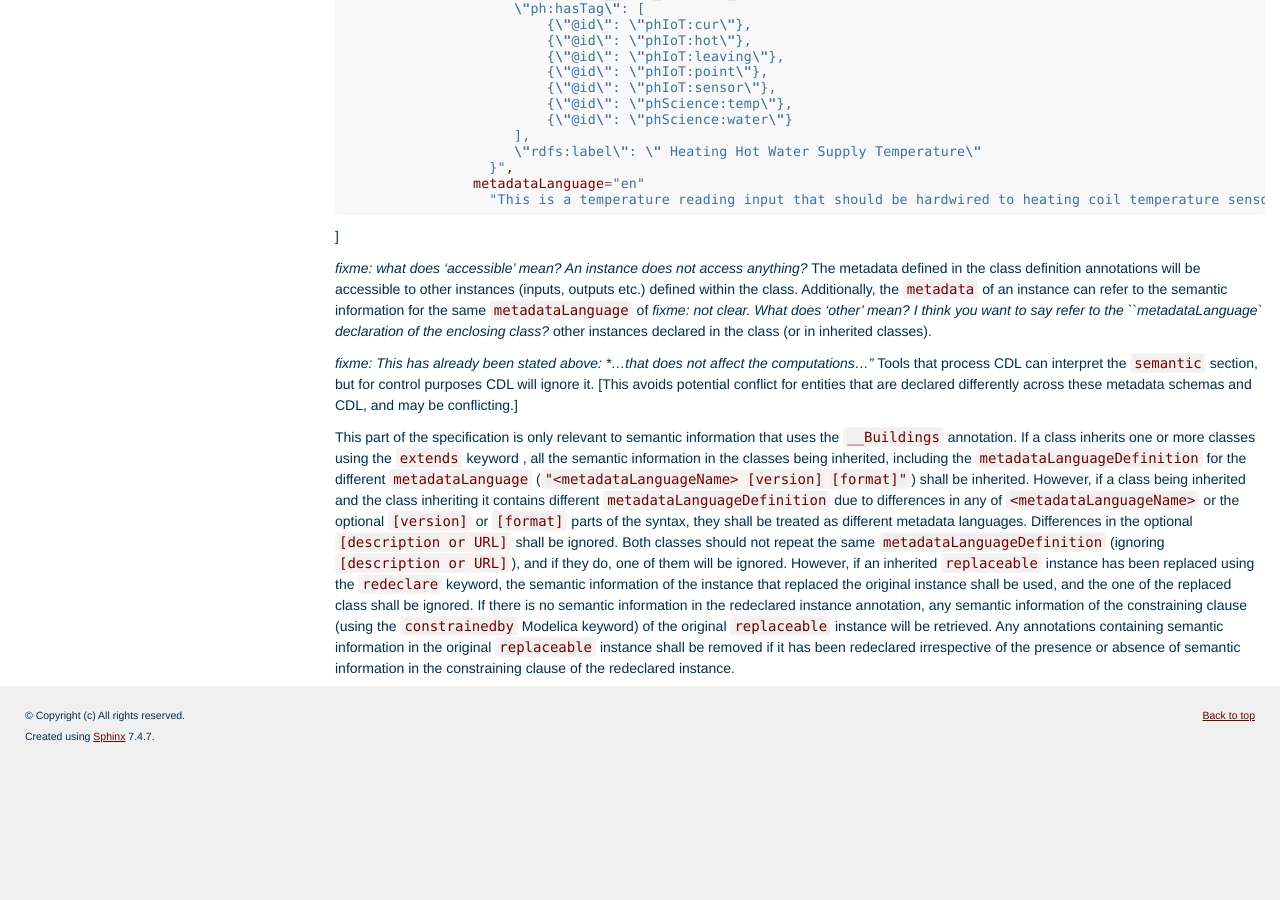
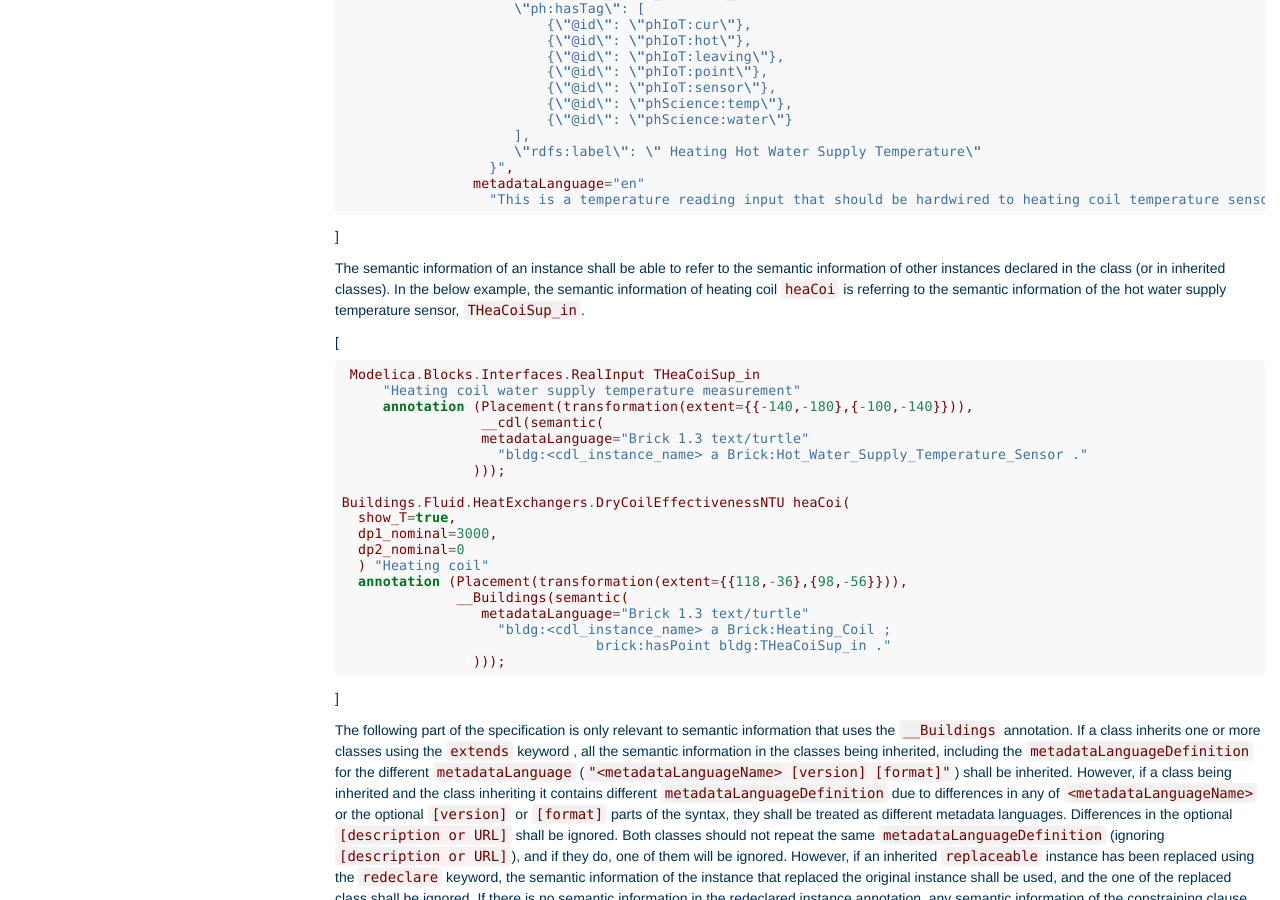
Before and after one commit to lbl-srg/obc, a Sphinx documentation site: the page built from specification/source/cdl.rst, in a window 1280 px wide and 900 px high, scrolled down 26381 px. Built offline with Sphinx 7.4.7, drawn with Linux system fonts in a browser that asks for light colours; formulas are drawn with MathJax 3; cross-references to code outside the pages are shown as plain code; before the commit the page ends 27143 px from its top, so only the background shows below that.

Commit message:
addressing comments - part2

```diff
--- a/specification/source/cdl.rst
+++ b/specification/source/cdl.rst
@@ -1925,15 +1925,38 @@ and the Project Haystack identifier as ``{"@id": "THeaCoiSup_in"}``.
 
 ]
 
-*fixme: what does 'accessible' mean? An instance does not access anything?* The metadata defined in the class definition annotations will be accessible to other instances (inputs, outputs etc.)
-defined within the class.
-Additionally, the ``metadata`` of an instance can refer to the semantic information for the same ``metadataLanguage``
-of *fixme: not clear. What does 'other' mean? I think you want to say refer to the ``metadataLanguage` declaration of the enclosing class?* other instances declared in the class (or in inherited classes).
-
-*fixme: This has already been stated above: *...that does not affect the computations..."* Tools that process CDL can interpret the ``semantic`` section, but for control purposes CDL will ignore it.
-[This avoids potential conflict for entities that are declared differently across these metadata schemas and CDL, and may be conflicting.]
-
-This part of the specification is only relevant to semantic information that uses
+The semantic information of an instance shall be able to refer to the semantic
+information of other instances declared in the class (or in inherited classes).
+In the below example, the semantic information of heating coil ``heaCoi`` is
+referring to the semantic information of the hot water supply temperature sensor,
+``THeaCoiSup_in``.
+
+[
+
+.. code-block:: modelica
+
+   Modelica.Blocks.Interfaces.RealInput THeaCoiSup_in
+       "Heating coil water supply temperature measurement"
+       annotation (Placement(transformation(extent={{-140,-180},{-100,-140}})),
+                   __cdl(semantic(
+                   metadataLanguage="Brick 1.3 text/turtle"
+                     "bldg:<cdl_instance_name> a Brick:Hot_Water_Supply_Temperature_Sensor ."
+                  )));
+
+  Buildings.Fluid.HeatExchangers.DryCoilEffectivenessNTU heaCoi(
+    show_T=true,
+    dp1_nominal=3000,
+    dp2_nominal=0
+    ) "Heating coil"
+    annotation (Placement(transformation(extent={{118,-36},{98,-56}})),
+                __Buildings(semantic(
+                   metadataLanguage="Brick 1.3 text/turtle"
+                     "bldg:<cdl_instance_name> a Brick:Heating_Coil ;
+                                 brick:hasPoint bldg:THeaCoiSup_in ."
+                  )));
+]
+
+The following part of the specification is only relevant to semantic information that uses
 the ``__Buildings`` annotation. If a class inherits one or more classes using the
 ``extends`` keyword , all the semantic information in the  classes being inherited,
 including the ``metadataLanguageDefinition`` for the different ``metadataLanguage``
```
